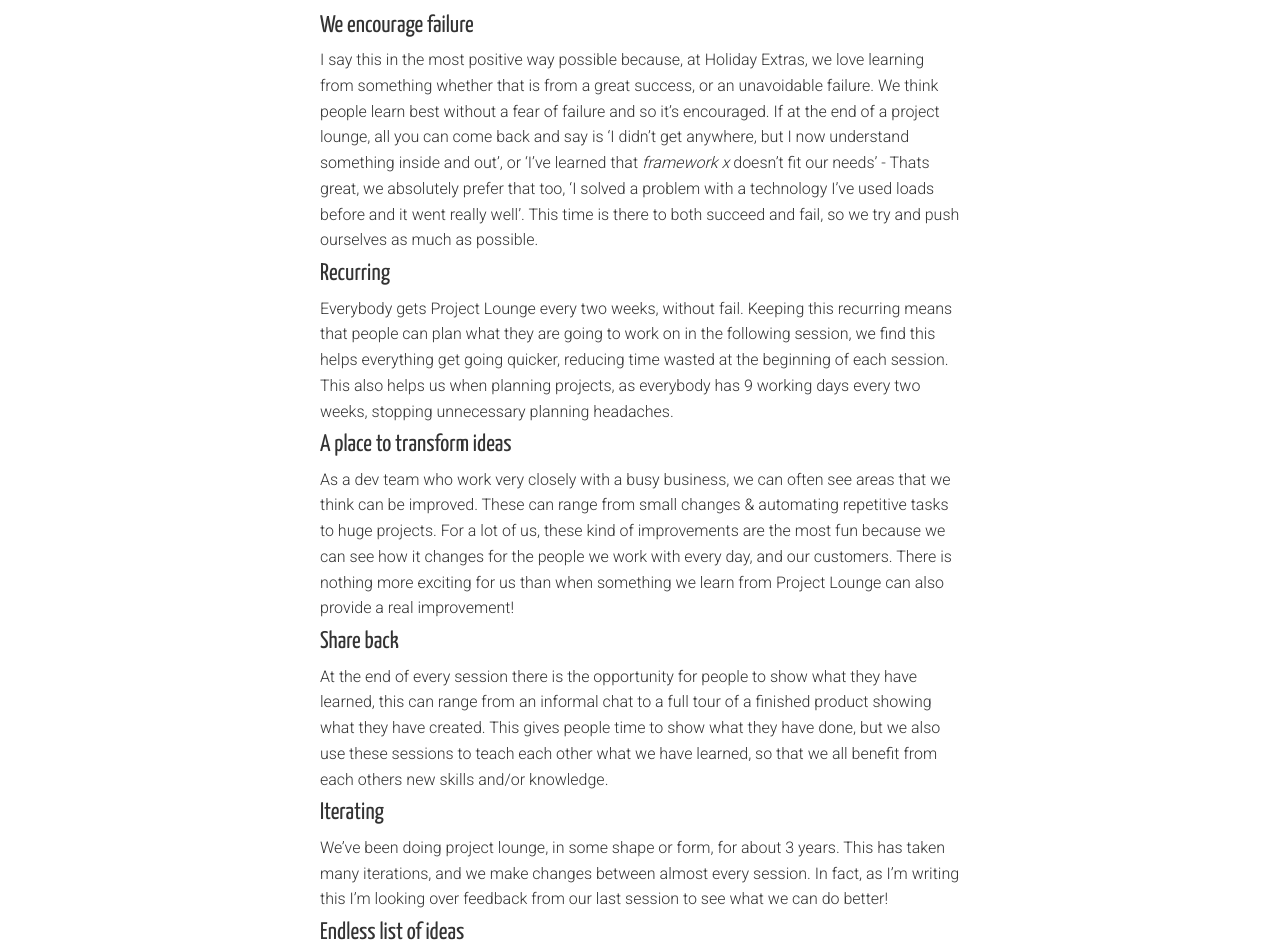
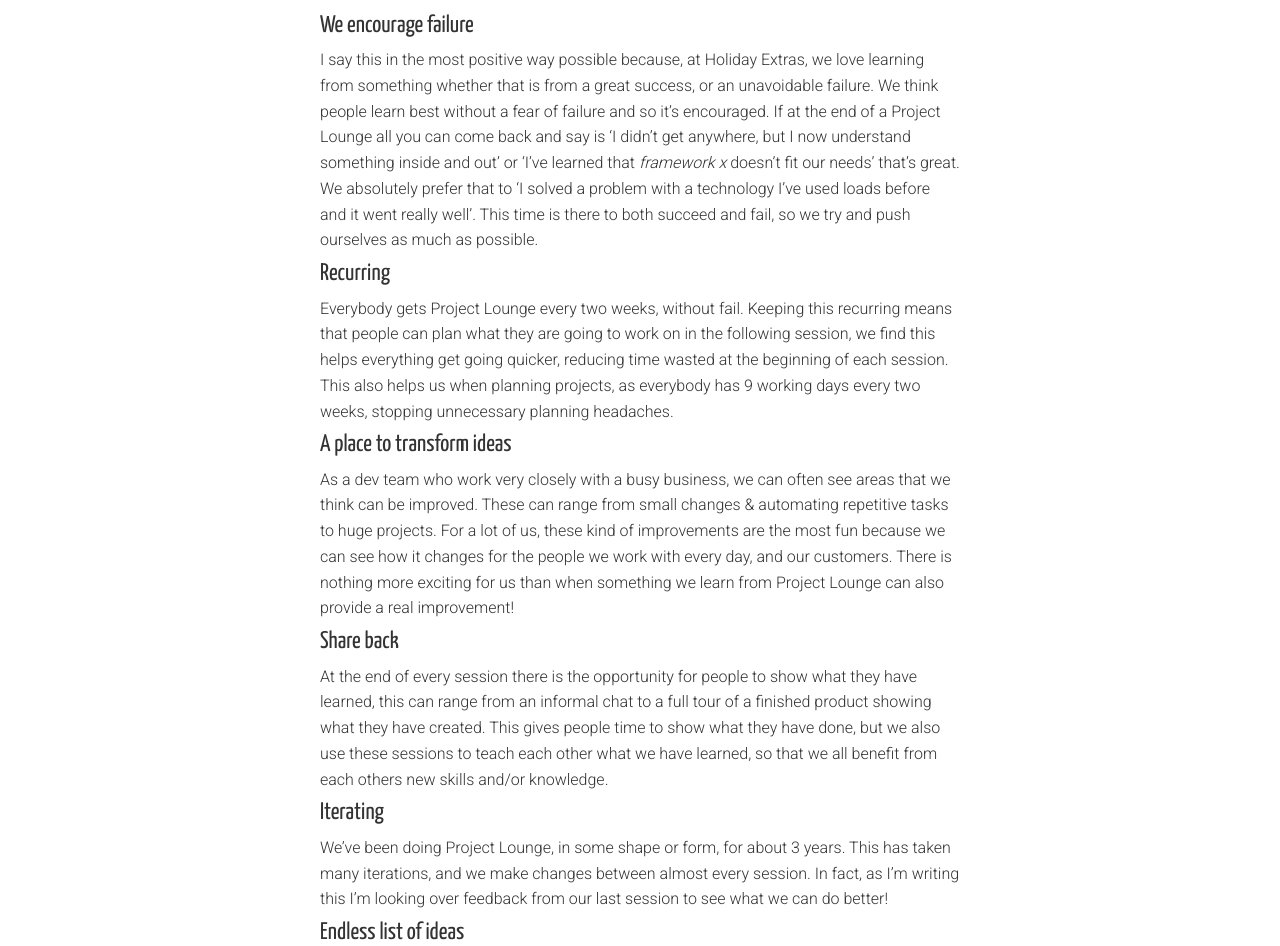
Before and after one commit to holidayextras/holidayextras.github.com, a Jekyll site: the page built from _posts/2015-03-09-how-we-do-r&d-time-at-holiday-extras.md, in a window 1280 px wide. Shown: the part 570-1516 px from the top of the page. Built offline with Jekyll 4.4.1, drawn with Linux system fonts in a browser that asks for light colours; nearby versions of some CDN libraries; comment, search, counter and statistics services are not loaded.

Commit message:
Update from PR changes

```diff
--- a/_posts/2015-03-09-how-we-do-r&d-time-at-holiday-extras.md
+++ b/_posts/2015-03-09-how-we-do-r&d-time-at-holiday-extras.md
@@ -8,10 +8,10 @@
 tags: R&D culture
 ---
 
-Lots of companies do R&D time differently, Google famously have 20% time, the Atlassian team have their [ShipIt days](http://blogs.atlassian.com/2011/11/now-shipping-atlassian-shipit-day/), and at Holiday Extras, we have ‘Project Lounge’, and I’m going to open the doors to these sessions, to explain just how we do things and what I think works so well for us.
+Lots of companies do R&D time differently, Google famously have 20% time, the Atlassian team have their [ShipIt days](http://blogs.atlassian.com/2011/11/now-shipping-atlassian-shipit-day/), and at Holiday Extras, we have 'Project Lounge', and I'm going to open the doors to these sessions, to explain just how we do things and what I think works so well for us.
 
 ## We encourage failure
-I say this in the most positive way possible because, at Holiday Extras, we love learning from something whether that is from a great success, or an unavoidable failure. We think people learn best without a fear of failure and so it’s encouraged. If at the end of a project lounge, all you can come back and say is ‘I didn’t get anywhere, but I now understand something inside and out’, or ‘I’ve learned that *framework x* doesn’t fit our needs’ - Thats great, we absolutely prefer that too, ‘I solved a problem with a technology I’ve used loads before and it went really well’. This time is there to both succeed and fail, so we try and push ourselves as much as possible.
+I say this in the most positive way possible because, at Holiday Extras, we love learning from something whether that is from a great success, or an unavoidable failure. We think people learn best without a fear of failure and so it's encouraged. If at the end of a Project Lounge all you can come back and say is 'I didn't get anywhere, but I now understand something inside and out' or 'I've learned that *framework x* doesn't fit our needs' that's great. We absolutely prefer that to 'I solved a problem with a technology I've used loads before and it went really well'. This time is there to both succeed and fail, so we try and push ourselves as much as possible.
 
 ## Recurring
 Everybody gets Project Lounge every two weeks, without fail. Keeping this recurring means that people can plan what they are going to work on in the following session, we find this helps everything get going quicker, reducing time wasted at the beginning of each session.
@@ -25,14 +25,14 @@
 At the end of every session there is the opportunity for people to show what they have learned, this can range from an informal chat to a full tour of a finished product showing what they have created. This gives people time to show what they have done, but we also use these sessions to teach each other what we have learned, so that we all benefit from each others new skills and/or knowledge.
 
 ## Iterating
-We’ve been doing project lounge, in some shape or form, for about 3 years. This has taken many iterations, and we make changes between almost every session. In fact, as I’m writing this I’m looking over feedback from our last session to see what we can do better!
+We've been doing Project Lounge, in some shape or form, for about 3 years. This has taken many iterations, and we make changes between almost every session. In fact, as I'm writing this I'm looking over feedback from our last session to see what we can do better!
 
 ## Endless list of ideas
 We have a Github repo that we call the wheelie-bin. When people come up with an idea they stick it as an issue in the wheelie bin. To give you a taste of what we have in there, it ranges from small projects like a new responsive datepicker or building a booking engine using web components to much larger projects like rebuilding and replacing our entire call centre system or a robot to bring breakfast to our desks.
 
 ## Learning is at the heart of it all
-I’ve discussed above about us doing work that benefits the business, but thats not what it is about. We enjoy helping the business when possible, but the main aim of Project Lounge is to learn. The problems we solve, we solve because we get to use for example, a new technology, framework or methodology.
+I've discussed above about us doing work that benefits the business, but thats not what it is about. We enjoy helping the business when possible, but the main aim of Project Lounge is to learn. The problems we solve, we solve because we get to use for example, a new technology, framework or methodology.
 
-So that’s the Holiday Extras principles of Project Lounge, and although we have iterated over the years, one thing has always sat at the core, learning. We believe that if you give great people the time to achieve great things, they will, and I see this every day from the people I work with!
+So that's the Holiday Extras principles of Project Lounge, and although we have iterated over the years, one thing has always sat at the core, learning. We believe that if you give great people the time to achieve great things, they will, and I see this every day from the people I work with!
 
-I would love to hear your views, opinions and question on what you’ve read, and also any of your own experiences from your R&D time. So please make use of the comments below.
+I would love to hear your views, opinions and question on what you've read, and also any of your own experiences from your R&D time. So please make use of the comments below.
```
